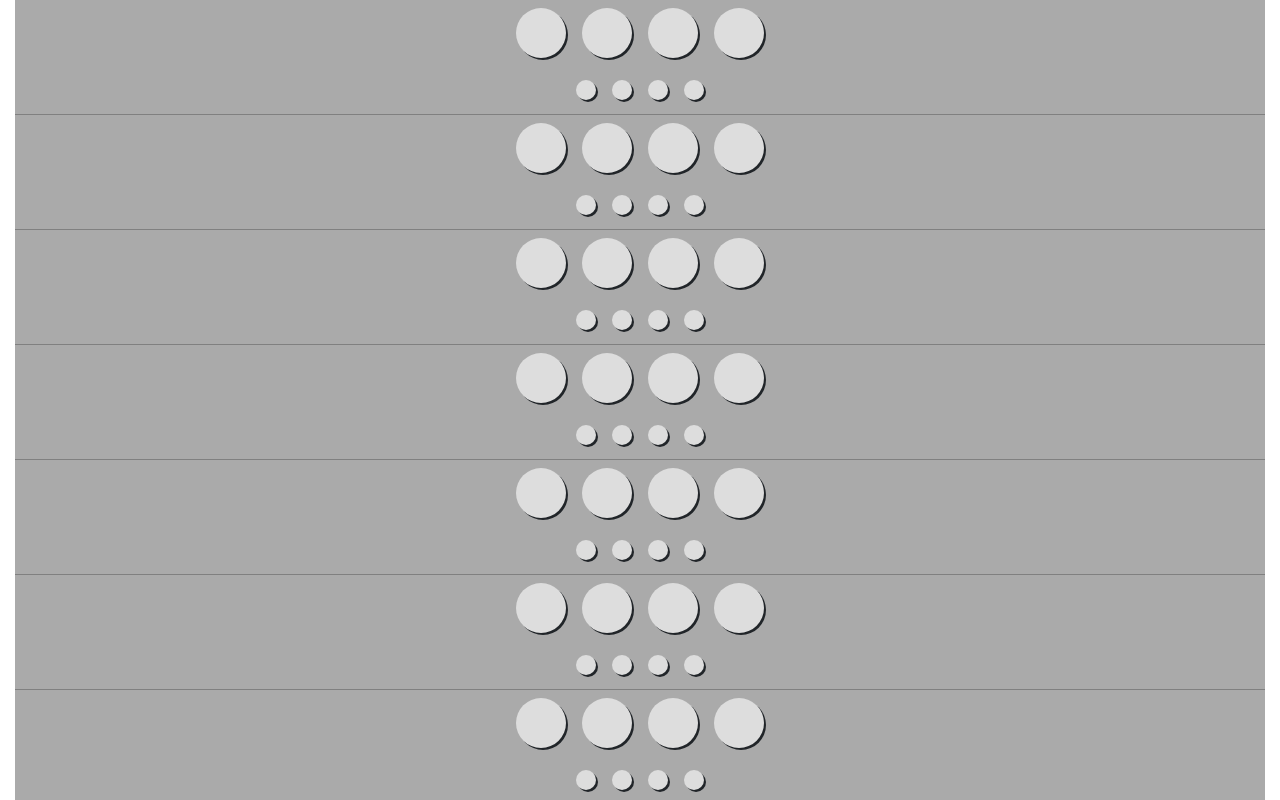
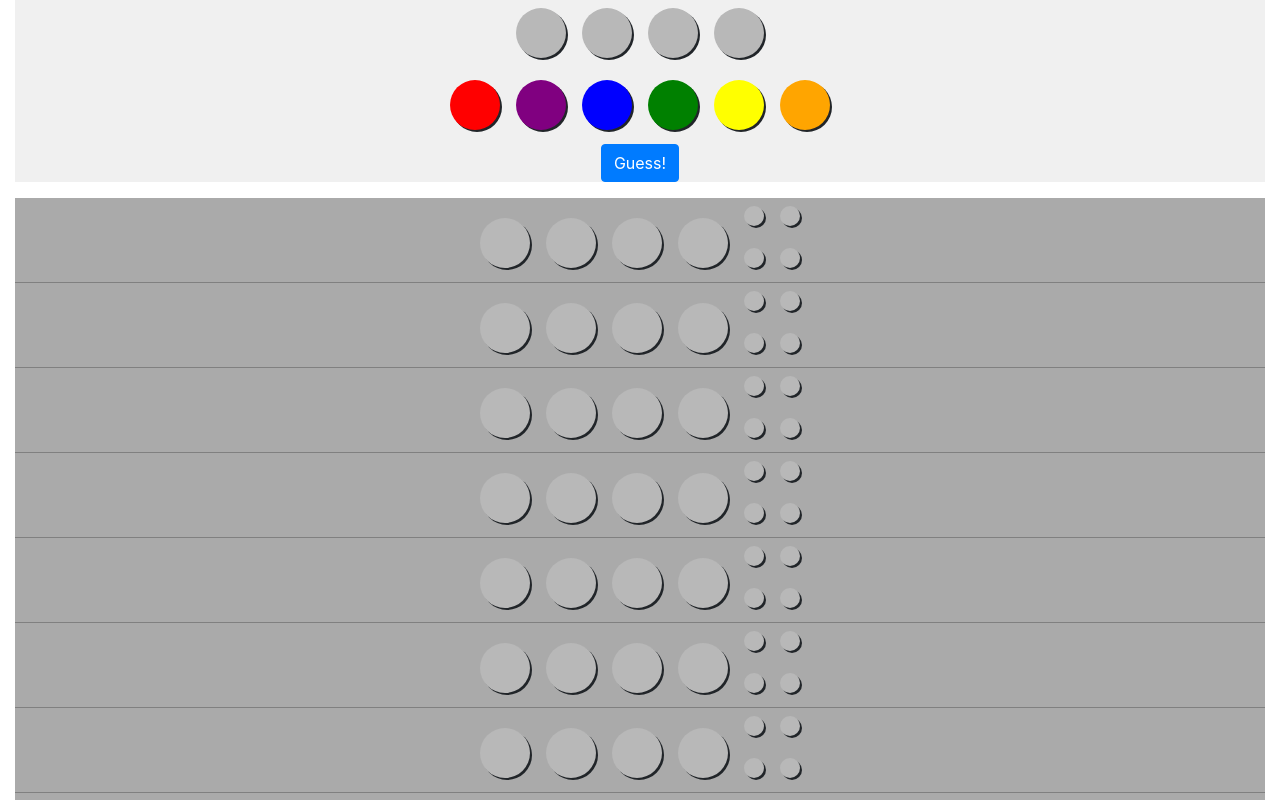
Before and after one commit to Dorothy2019/MasterMind, an Angular app in the folder mastermind/: page / in a window 1280 px wide. Shown: the top 800 px of the page. Built offline with nearby package versions, Linux system fonts and the light colour scheme.

Commit message:
setting peg colors

```diff
--- a/mastermind/src/app/app.component.html
+++ b/mastermind/src/app/app.component.html
@@ -1,5 +1,17 @@
 <main class="container-fluid">
+  <section class="current-guess-container text-center mb-3">
+      <div class="current-guess-row">
+        <mm-peg *ngFor="let color of currentGuess; index as i" [type]="'code'" [color]="color"
+        (pegClick)="removeColorFromCurrentGuess(i)"></mm-peg>
+      </div>
+      <div class="colorpicker">
+        <mm-peg *ngFor="let color of possibleValues" [type]="'code'" [color]="color"
+                (pegClick)="addColorToCurrentGuess(color)"></mm-peg>
+    </div>
+      <button class="btn btn-primary">Guess!</button>
+  </section>
   <section class="guesses-container">
+    <section class="guesses-container">
       <div *ngFor="let guess of guesses" class="guess-row text-center">
           <mm-peg *ngFor="let color of guess.colors" [type]="'code'" [color]="color"></mm-peg>
           <div class="keys-container">
@@ -7,4 +19,5 @@
           </div>
       </div>
   </section>
+  </section>
 </main>
--- a/mastermind/src/app/app.component.scss
+++ b/mastermind/src/app/app.component.scss
@@ -9,3 +9,15 @@ main {
 .guess-row {
     border-bottom: 1px solid rgba(100, 100, 100, 0.6)
 }
+
+.keys-container {
+    width: 72px;
+    display: inline-block;
+}
+
+.current-guess-container {
+    background: #f0f0f0
+}
+.current-guess-container {
+    background: #f0f0f0
+}
--- a/mastermind/src/app/app.component.ts
+++ b/mastermind/src/app/app.component.ts
@@ -27,4 +27,13 @@ export class AppComponent {
 
     console.log(this.guesses);
   }
+
+  addColorToCurrentGuess(color: PegColor) {
+    this.currentGuess.splice(this.currentGuess.indexOf('unset'), 1, color);
+  }
+
+  removeColorFromCurrentGuess(index: number) {
+    this.currentGuess.splice(index, 1);
+    this.currentGuess.push('unset');
+  }
 }
--- a/mastermind/src/app/peg/peg.component.html
+++ b/mastermind/src/app/peg/peg.component.html
@@ -1 +1,4 @@
-<div class="peg peg-{{colorLower}} peg-{{type}}"></div>
+<div class="peg peg-{{colorLower}} peg-{{type}}"
+    (click)="onPegClicked()"
+    [style.cursor]="pegClick.observers.length > 0 ? 'pointer' : 'initial'">
+</div>
--- a/mastermind/src/app/peg/peg.component.scss
+++ b/mastermind/src/app/peg/peg.component.scss
@@ -28,5 +28,5 @@
 }
 
 .peg.peg-unset {
-    background: #ddd;
+    background:#b8b8b8;
 }
--- a/mastermind/src/app/peg/peg.component.ts
+++ b/mastermind/src/app/peg/peg.component.ts
@@ -1,5 +1,5 @@
-import { Component, OnInit } from '@angular/core';
-import { Input } from '@angular/core';
+import { Component, OnInit, EventEmitter } from '@angular/core';
+import { Input, Output } from '@angular/core';
 import {PegColor} from '../models/peg-color';
 import {PegType} from '../models/peg-type';
 
@@ -17,9 +17,16 @@ export class PegComponent implements OnInit {
   @Input()
   type: PegType;
 
+  @Output()
+  pegClick: EventEmitter<void> = new EventEmitter()
+
 
   get colorLower() {
     return this.color ?? "unset";
+  }
+
+  onPegClicked(){
+    this.pegClick.emit()
   }
 
   constructor() { }
```
